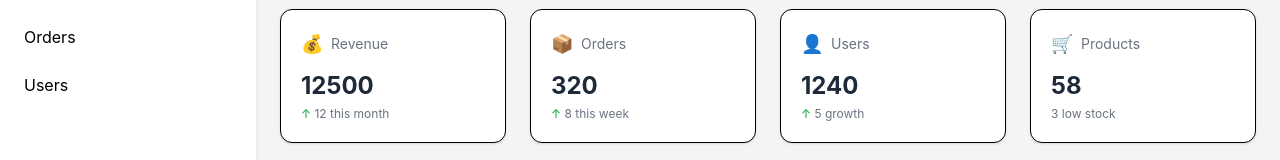
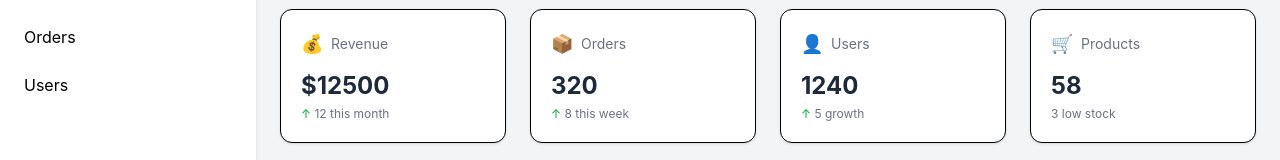
Before and after one commit to ahmadyattia/e-commerce-dashboard, a React (Vite) app: page /dashboard/overview in a window 1280 px wide. Shown: the part 155-315 px from the top of the page. Built offline with nearby package versions, Linux system fonts and the light colour scheme.

Commit message:
added a dollar sign to the revenue amount

```diff
--- a/src/components/ui/StatCard.jsx
+++ b/src/components/ui/StatCard.jsx
@@ -12,7 +12,10 @@ const StatCard = ({ icon, title, value, trendChange, trendLabel }) => {
       </div>
 
       {/* Main value */}
-      <div className="mt-3 text-2xl font-bold text-gray-800">{value}</div>
+      <div className="mt-3 text-2xl font-bold text-gray-800">
+        {title === "Revenue" && <span>$</span>}
+        {value}
+      </div>
 
       {/* Trend (optional) */}
       {trendChange && (
```
